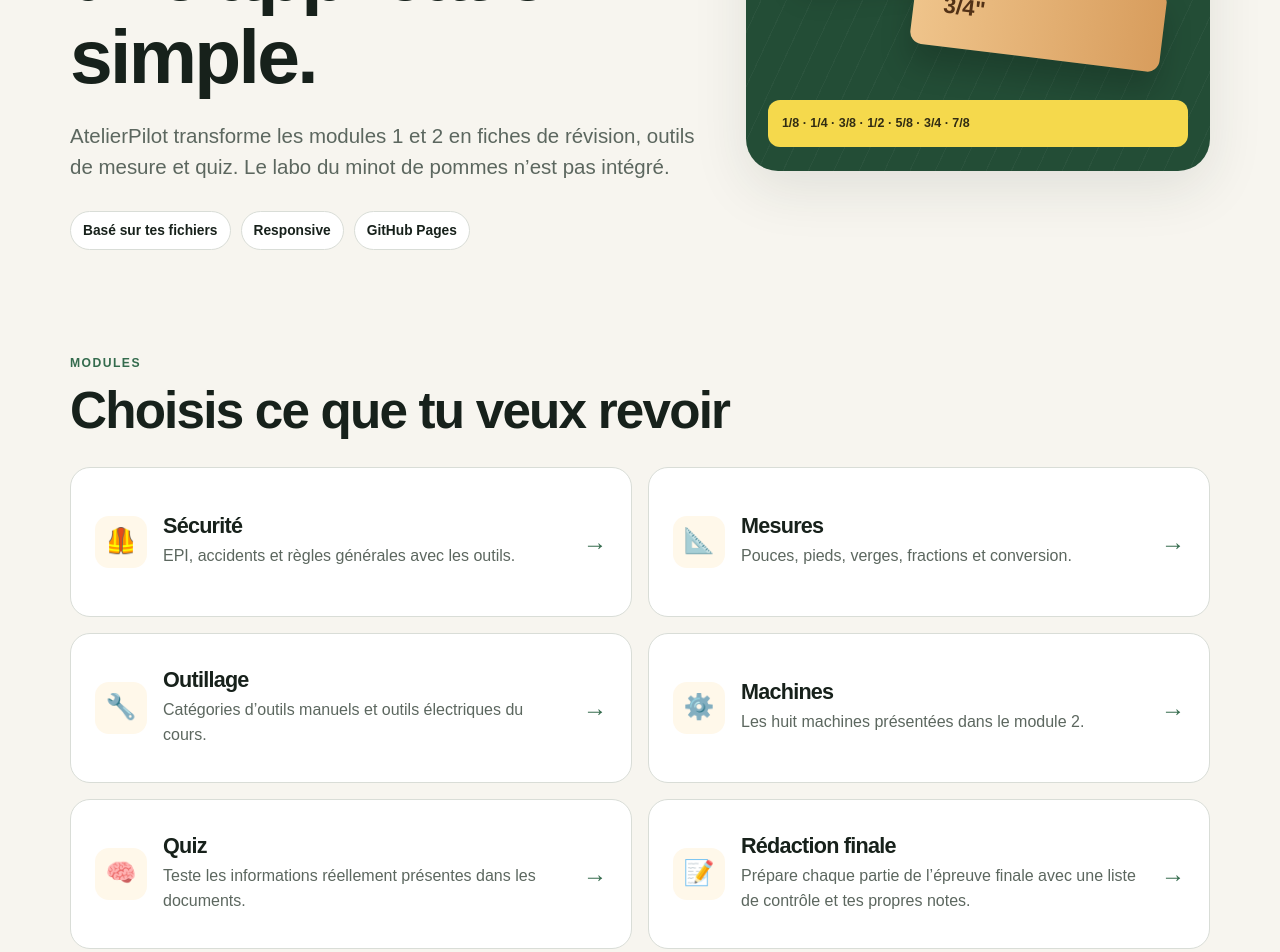
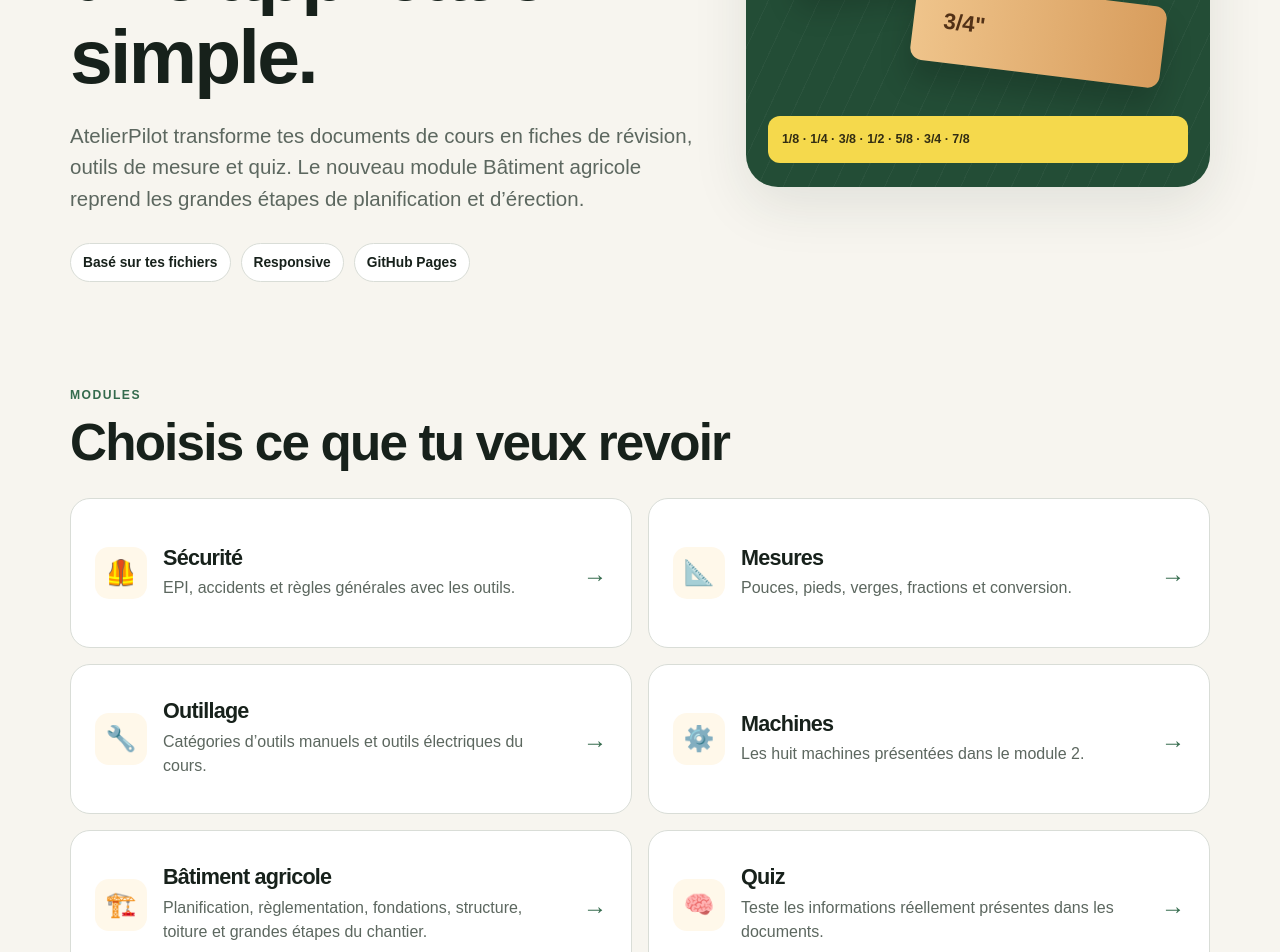
Before and after one commit to jonathan777888/atelierpilot, a Next.js app: page / in a window 1280 px wide. Shown: the part 420-1372 px from the top of the page. Built offline with nearby package versions, Linux system fonts and the light colour scheme.

Commit message:
Add building module to home page

```diff
--- a/app/page.tsx
+++ b/app/page.tsx
@@ -7,7 +7,7 @@
         <div className="heroText">
           <p className="eyebrow">Charpenterie & menuiserie</p>
           <h1>Ton cours, organisé dans une application simple.</h1>
-          <p className="lead">AtelierPilot transforme les modules 1 et 2 en fiches de révision, outils de mesure et quiz. Le labo du minot de pommes n’est pas intégré.</p>
+          <p className="lead">AtelierPilot transforme tes documents de cours en fiches de révision, outils de mesure et quiz. Le nouveau module Bâtiment agricole reprend les grandes étapes de planification et d’érection.</p>
           <div className="heroBadges" aria-label="Caractéristiques principales">
             <span>Basé sur tes fichiers</span>
             <span>Responsive</span>
@@ -31,6 +31,7 @@
           <SectionCard href="/mesures" icon="📐" title="Mesures">Pouces, pieds, verges, fractions et conversion.</SectionCard>
           <SectionCard href="/outillage" icon="🔧" title="Outillage">Catégories d’outils manuels et outils électriques du cours.</SectionCard>
           <SectionCard href="/machines" icon="⚙️" title="Machines">Les huit machines présentées dans le module 2.</SectionCard>
+          <SectionCard href="/batiment" icon="🏗️" title="Bâtiment agricole">Planification, règlementation, fondations, structure, toiture et grandes étapes du chantier.</SectionCard>
           <SectionCard href="/quiz" icon="🧠" title="Quiz">Teste les informations réellement présentes dans les documents.</SectionCard>
           <SectionCard href="/redaction-finale" icon="📝" title="Rédaction finale">Prépare chaque partie de l’épreuve finale avec une liste de contrôle et tes propres notes.</SectionCard>
           <SectionCard href="/sources" icon="📚" title="Sources">Ce qui vient des modules et ce qui reste à compléter en classe.</SectionCard>
```
